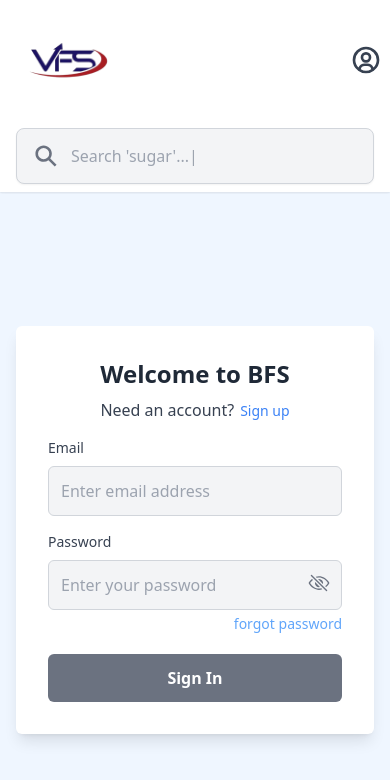
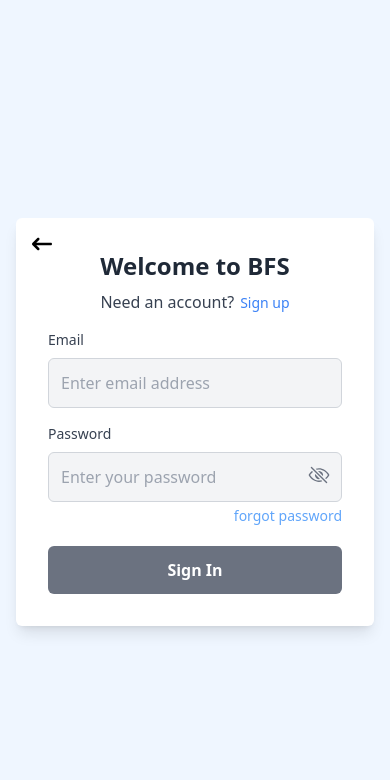
Before and after one commit to 001-mohammad-anwar/vfs-Store-frontend, a React (Vite) app: page /login in a window 390 px wide. Shown: the top 780 px of the page. Built offline with nearby package versions, Linux system fonts and the light colour scheme.

Commit message:
add back button in login form and made login , registration mobile responsive before that login and registration contain unwanted scrolling in mobile

```diff
--- a/src/App.jsx
+++ b/src/App.jsx
@@ -22,6 +22,13 @@
   // const { fetchCartItem } = useGlobalContext()
   const dispatch = useDispatch();
   const location = useLocation()
+
+
+
+  // Pages jahan navbar nahi chahiye
+  const hideNavbarRoutes = ["/login", "/register", "/forgotPassword"];
+
+  const hideNavbar = hideNavbarRoutes.includes(location.pathname);
 
 
 const fetchUser = async () => {
@@ -132,12 +139,15 @@
   return (
     <GlobalProvider>
 
-        <Navbar />
-        <main className="min-h-[calc(100vh-96px)]">
+      <div className="min-h-screen flex flex-col">
+        {!hideNavbar && <Navbar />}
+
+        <main className="flex-1 flex justify-center items-center">
           <Outlet />
         </main>
-        {/* <Footer /> */}
+
         <Toaster />
+      </div>
 
         {
           location.pathname !== '/checkout' && (
--- a/src/pages/Login.jsx
+++ b/src/pages/Login.jsx
@@ -9,6 +9,7 @@
 import { setUserDetails } from "../store/userSlice";
 import { useGlobalContext } from "../provider/GlobalProvider";
 import Axios from "../utils/Axios";
+import { FaArrowLeftLong } from "react-icons/fa6";
 
 
 
@@ -69,14 +70,6 @@
       localStorage.setItem("accessToken", response.data.token);
       localStorage.setItem("refreshToken", response.data.refreshToken);
 
-      // ✅ NOW FETCH USER
-      // const userDetails = await fetchUserDetails();
-      // console.log("userDetails",userDetails)
-      // dispatch(setUserDetails(userDetails.data.data));
-
-      // ✅ FETCH CART AFTER LOGIN
-      // fetchCartItem();
-
       toast.success("Login successful!");
       setLoginCredential({ email: "", password: "" });
 
@@ -90,61 +83,10 @@
 };
 
 
-
-// const handleSubmit = async (e) => {
-//   e.preventDefault();
-
-//   const { email, password } = loginCredential;
-
-//   if (!validateEmail(email)) {
-//     setError("Invalid email format!");
-//     return;
-//   }
-
-//   try {
-//     const response = await Axios({
-//       ...SummaryApi.login,
-//       data: { email, password },
-//     });
-
-//     if (response.data.success) {
-//       // 1️⃣ SAVE TOKENS
-//       localStorage.setItem("accessToken", response.data.token);
-//       localStorage.setItem("refreshToken", response.data.refreshToken);
-
-//       // 2️⃣ FETCH USER
-//       const userDetails = await fetchUserDetails();
-//       dispatch(setUserDetails(userDetails.data.data));
-
-//       // 3️⃣ GET GUEST CART
-//       const guestCart = getGuestCart();
-
-//       // 4️⃣ MERGE GUEST CART
-//       if (guestCart.length > 0) {
-//         await Axios({
-//           ...SummaryApi.mergeGuestCart,
-//           data: { items: guestCart },
-//         });
-
-//         // 5️⃣ CLEAR GUEST CART
-//         clearGuestCart();
-//       }
-
-//       // 6️⃣ FETCH USER CART
-//       fetchCartItem();
-
-//       toast.success("Login successful!");
-//       navigate("/");
-//     }
-//   } catch (error) {
-//     AxiosToastError(error);
-//   }
-// };
-
-
   return (
-    <div className="flex  items-center justify-center min-h-[calc(100vh-168px)] lg:min-h-[calc(100vh-96px)] px-4 ">
-      <div className="bg-white rounded-md shadow-lg p-8 w-full max-w-md z-50">
+    <div className="w-full flex justify-center items-center px-4">
+      <div className="bg-white rounded-md shadow-lg p-8 w-full max-w-md z-50 relative">
+         <button onClick={() => navigate(-1)} className="absolute top-4 left-4"><FaArrowLeftLong size={20}/></button>
         <form onSubmit={handleSubmit}>
           <h1 className="text-2xl font-bold text-center text-gray-800 mb-2">Welcome to BFS</h1>
 
--- a/src/pages/Register.jsx
+++ b/src/pages/Register.jsx
@@ -66,7 +66,7 @@
   };
 
   return (
-    <div className="flex items-center justify-center min-h-[calc(100dvh-168px)] lg:min-h-[calc(100vh-96px)] px-4">
+    <div className=" w-full flex items-center justify-center px-4">
       <div className="bg-white rounded-lg shadow-lg p-8 w-full max-w-sm lg:max-w-md ">
         <form onSubmit={handleSubmit}>
           <h1 className="text-2xl font-bold text-center text-gray-800 mb-2">
```
